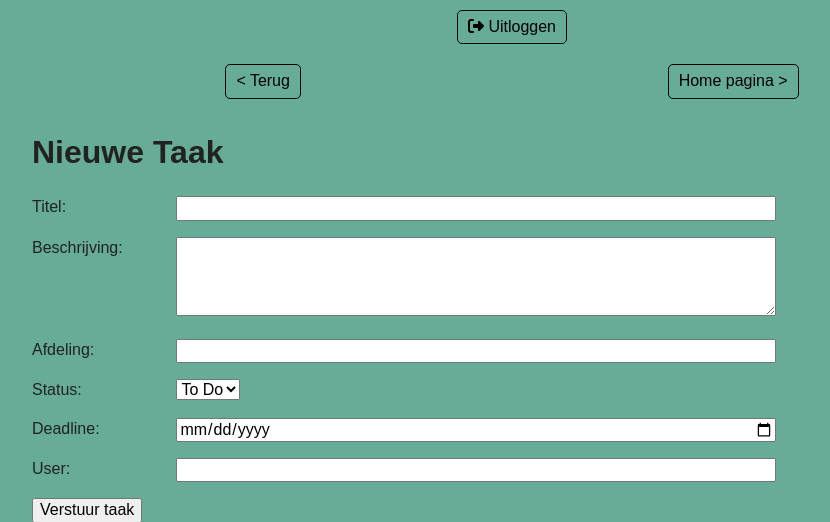
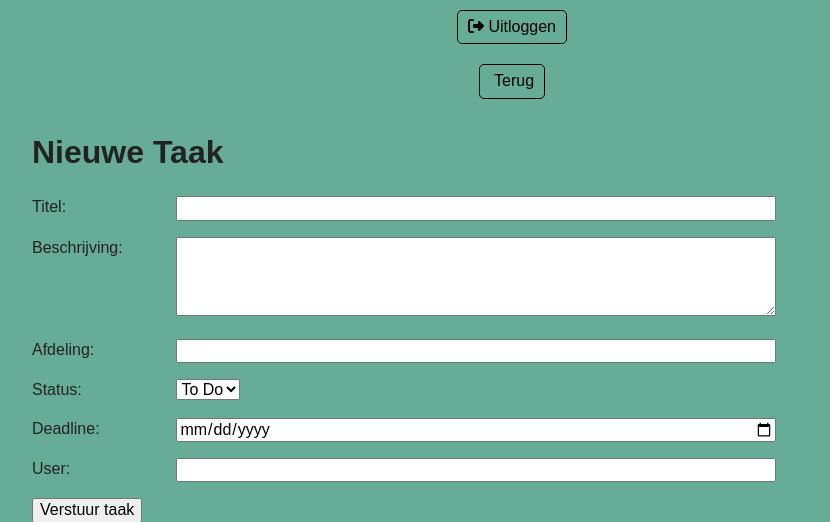
Before and after one commit to CatGirlBaphomet/PRA_B3, a PHP site: page /pra_b3/tasks/create.php in a window 1280 px wide. Shown: the top 522 px of the page, without its empty margins (128-958 px from the left). Run offline with PHP 8.4, Linux system fonts and the light colour scheme; the visitor is signed in with stand-in values (Sample User, id 1); some libraries are stand-ins or nearby versions.

Commit message:
create aangepast
Lars en berend zijn er weer eens niet

```diff
--- a/tasks/create.php
+++ b/tasks/create.php
@@ -14,8 +14,7 @@ if (!isset($_SESSION['user_id']))
 <body>
 <div class="container">
     <div class="container1">
-    <a href="index.php">&lt; Terug</a>
-    <a href="../index.php">Home pagina &gt;</a>
+    <a href="index.php"><i class="fa-regular fa-arrow-turn-down-left"></i> Terug</a>
     </div>
         <h1>Nieuwe Taak</h1>
 
```
